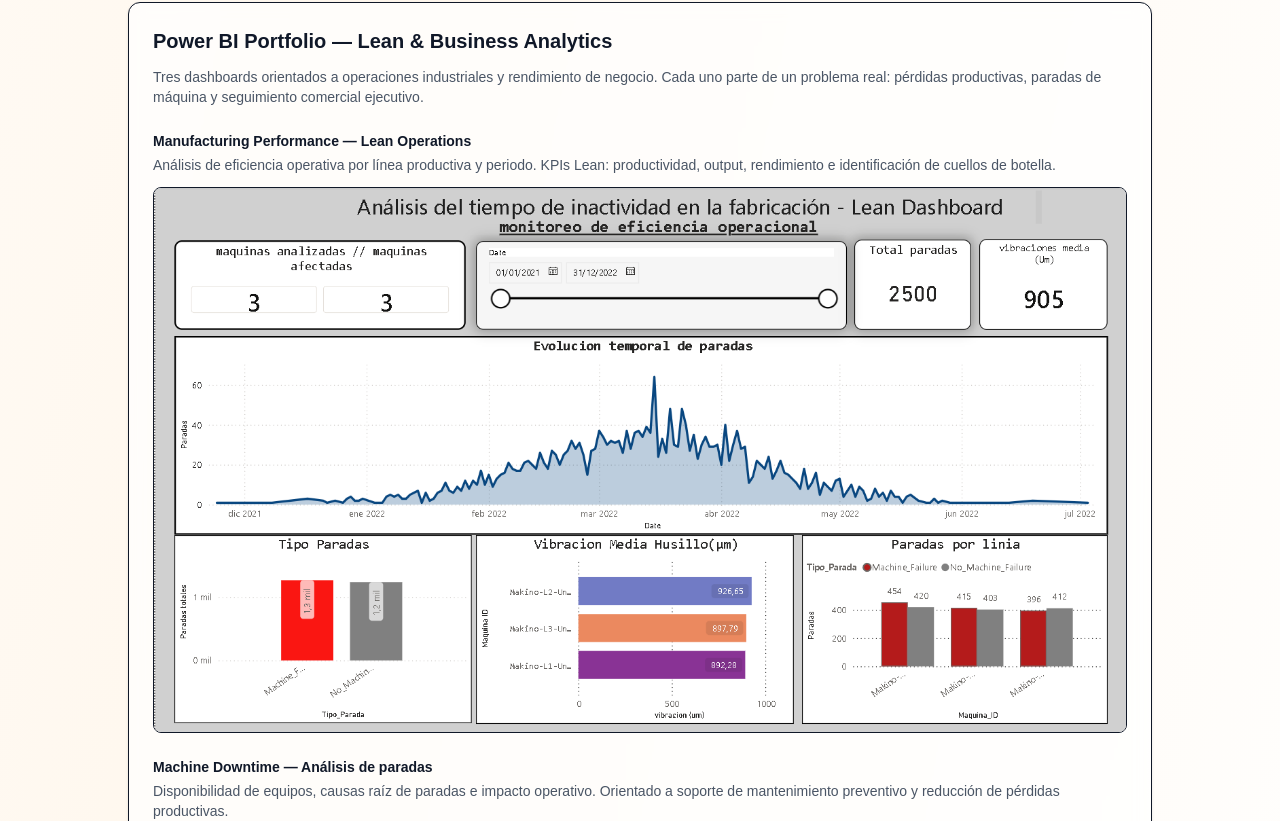
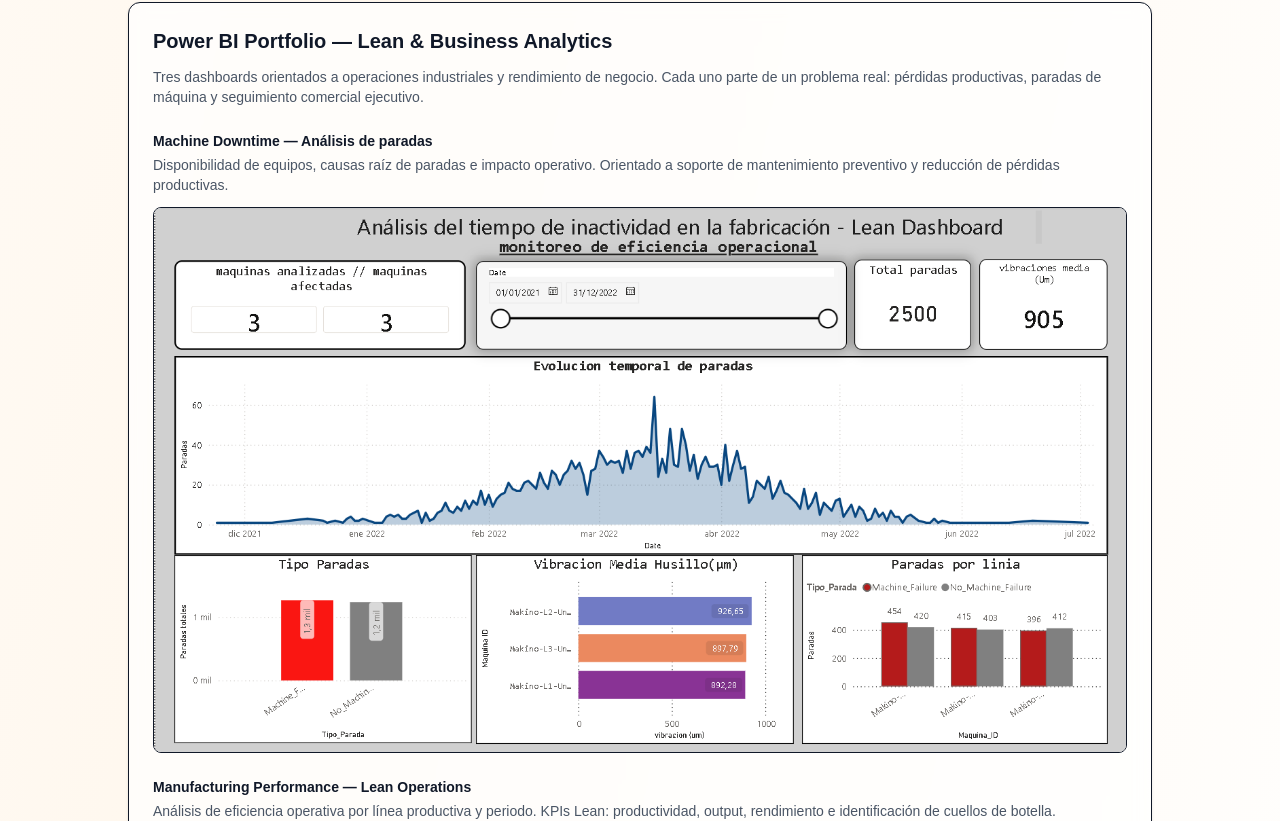
Before and after one commit to Jaume92/jaumerrm_web, a Next.js app: page /projects in a window 1280 px wide. Shown: the part 4759-5580 px from the top of the page. Built offline with nearby package versions, Linux system fonts and the light colour scheme.

Commit message:
arreglar fallo edicion powerbi

```diff
--- a/app/projects/page.tsx
+++ b/app/projects/page.tsx
@@ -298,10 +298,10 @@ export default function Projects() {
               y seguimiento comercial ejecutivo.
             </p>
             <div className="mt-6">
-              <h3 className="font-semibold text-sm">Manufacturing Performance — Lean Operations</h3>
+              <h3 className="font-semibold text-sm">Machine Downtime — Análisis de paradas </h3>
               <p className="mt-1 text-sm text-gray-600">
-                Análisis de eficiencia operativa por línea productiva y periodo. KPIs Lean:
-                productividad, output, rendimiento e identificación de cuellos de botella.
+                 Disponibilidad de equipos, causas raíz de paradas e impacto operativo.
+                Orientado a soporte de mantenimiento preventivo y reducción de pérdidas productivas.
               </p>
               <img
                 src="/projects/powerbi_1.png"
@@ -310,10 +310,11 @@ export default function Projects() {
               />
             </div>
             <div className="mt-6">
-              <h3 className="font-semibold text-sm">Machine Downtime — Análisis de paradas</h3>
+              <h3 className="font-semibold text-sm">Manufacturing Performance — Lean Operations</h3>
               <p className="mt-1 text-sm text-gray-600">
-                Disponibilidad de equipos, causas raíz de paradas e impacto operativo.
-                Orientado a soporte de mantenimiento preventivo y reducción de pérdidas productivas.
+                Análisis de eficiencia operativa por línea productiva y periodo. KPIs Lean:
+                productividad, output, rendimiento e identificación de cuellos de botella.
+
               </p>
               <img
                 src="/projects/powerbi_2.png"
```
